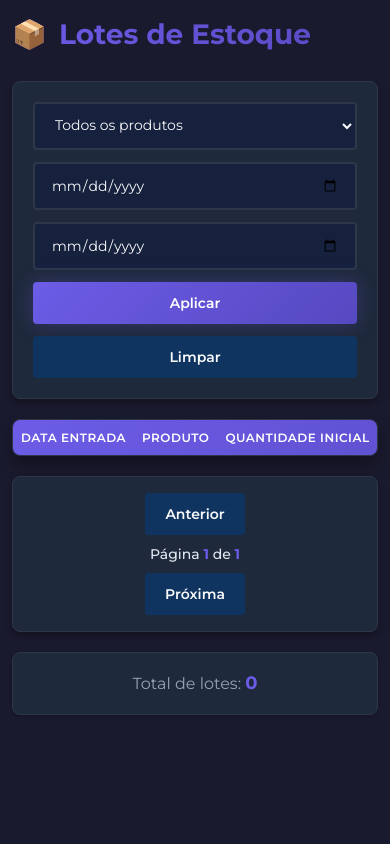
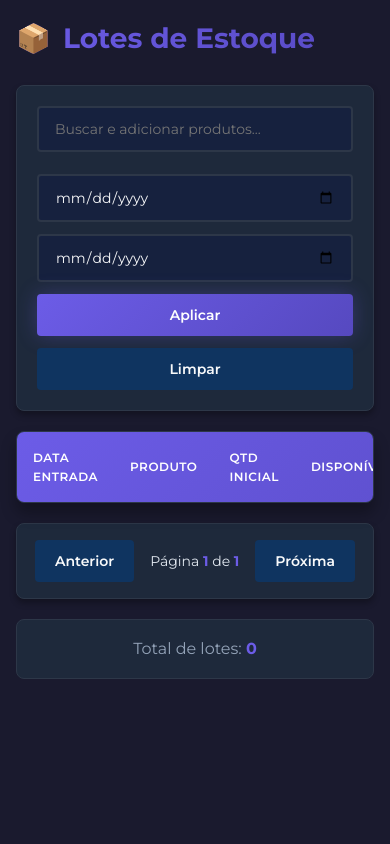
Before and after one commit to AlexSilva91/controle_de_estoque, a Flask app: template app/templates/lotes.html in a window 390 px wide. Run offline with Flask 3, Linux system fonts and the light colour scheme; the template is opened without the code that fills it, so the values that code supplies are empty; parts of the project's set-up code (start-up, migrations or seed data) failed here and were passed over.

Commit message:
adição de campo de busca nos lotes dos produtos

```diff
--- a/app/static/css/lotes.css
+++ b/app/static/css/lotes.css
@@ -121,23 +114,43 @@ h1::before {
       -webkit-text-fill-color: initial;
     }
 
-/* Filtros */
+    /* Filtros e Busca */
     .filters {
       background: var(--card-bg);
       border-radius: var(--border-radius);
       padding: var(--space-xl);
       margin-bottom: var(--space-xl);
       display: flex;
-  flex-wrap: wrap;
+      flex-direction: row;
+      flex-wrap: nowrap;
       gap: var(--space-md);
       box-shadow: var(--shadow-md);
       border: 1px solid var(--border-color);
+      align-items: flex-start;
     }
 
-.filters select,
+    .search-container {
+      position: relative;
+      flex: 2;
+      min-width: 0;
+    }
+
+    .date-filters {
+      display: flex;
+      flex-direction: row;
+      gap: var(--space-md);
+      flex: 1.5;
+    }
+
+    .action-buttons {
+      display: flex;
+      flex-direction: row;
+      gap: var(--space-md);
+    }
+
+    #search-input,
     .filters input[type="date"] {
-  flex: 1;
-  min-width: 200px;
+      width: 100%;
       padding: var(--space-md) var(--space-lg);
       background: var(--bg-secondary);
       border: 2px solid var(--border-color);
@@ -148,17 +161,105 @@ h1::before {
       transition: all 0.3s ease;
     }
 
-.filters select:hover,
+    #search-input:hover,
     .filters input[type="date"]:hover {
       border-color: var(--primary-light);
       background: var(--bg-tertiary);
     }
 
-.filters select:focus,
+    #search-input:focus,
     .filters input[type="date"]:focus {
       outline: none;
       border-color: var(--primary-color);
       box-shadow: 0 0 0 3px rgba(108, 92, 231, 0.1);
+    }
+
+    .search-results {
+      position: absolute;
+      top: 100%;
+      left: 0;
+      right: 0;
+      background: var(--bg-tertiary);
+      border: 1px solid var(--border-color);
+      border-top: none;
+      border-radius: 0 0 var(--border-radius-sm) var(--border-radius-sm);
+      max-height: 250px;
+      overflow-y: auto;
+      z-index: 1000;
+      display: none;
+      box-shadow: var(--shadow-lg);
+    }
+
+    .search-item {
+      padding: var(--space-md) var(--space-lg);
+      cursor: pointer;
+      border-bottom: 1px solid var(--border-color);
+      transition: background 0.2s;
+    }
+
+    .search-item:hover {
+      background-color: var(--card-hover);
+    }
+
+    .search-item .item-nome {
+      font-weight: var(--font-weight-semibold);
+      display: block;
+      color: var(--primary-light);
+    }
+
+    .search-item .item-info {
+      font-size: var(--font-size-xs);
+      color: var(--text-muted);
+    }
+
+    /* Container de Badges de Produtos Selecionados */
+    #selected-products-container {
+      display: flex;
+      flex-direction: row;
+      flex-wrap: wrap;
+      gap: 8px;
+      margin-top: 10px;
+    }
+
+    .selected-product-badge {
+      display: inline-flex;
+      align-items: center;
+      background: var(--bg-tertiary);
+      padding: 6px 12px;
+      border-radius: 20px;
+      font-size: var(--font-size-xs);
+      border: 1px solid var(--primary-color);
+      color: var(--text-secondary);
+      animation: badgeIn 0.3s ease-out;
+      white-space: nowrap;
+    }
+
+    @keyframes badgeIn {
+      from { opacity: 0; transform: scale(0.8); }
+      to { opacity: 1; transform: scale(1); }
+    }
+
+    .selected-product-badge strong {
+      color: var(--primary-light);
+      margin-right: 8px;
+    }
+
+    .selected-product-badge button {
+      background: none;
+      border: none;
+      color: var(--danger-color);
+      cursor: pointer;
+      font-weight: bold;
+      font-size: 1.1rem;
+      display: flex;
+      align-items: center;
+      justify-content: center;
+      padding: 0;
+      line-height: 1;
+    }
+
+    .selected-product-badge button:hover {
+      color: var(--accent-color);
     }
 
     /* Botões */
@@ -175,33 +276,7 @@ h1::before {
       color: var(--text-primary);
       position: relative;
       overflow: hidden;
-}
-
-.btn::before {
-  content: '';
-  position: absolute;
-  top: 50%;
-  left: 50%;
-  width: 0;
-  height: 0;
-  border-radius: 50%;
-  background: rgba(255, 255, 255, 0.1);
-  transform: translate(-50%, -50%);
-  transition: width 0.6s, height 0.6s;
-}
-
-.btn:hover::before {
-  width: 300px;
-  height: 300px;
-}
-
-.btn:hover {
-  transform: translateY(-2px);
-  box-shadow: var(--shadow-md);
-}
-
-.btn:active {
-  transform: translateY(0);
+      white-space: nowrap;
     }
 
     .btn.primary {
@@ -233,6 +302,7 @@ h1::before {
       box-shadow: var(--shadow-lg);
       border: 1px solid var(--border-color);
       margin-bottom: var(--space-xl);
+      position: relative;
     }
 
     #tabela {
@@ -244,9 +314,6 @@ h1::before {
     #tabela thead {
       background: var(--gradient-primary);
       color: var(--text-light);
-  position: sticky;
-  top: 0;
-  z-index: 10;
     }
 
     #tabela th {
@@ -300,7 +368,6 @@ h1::before {
     .pagination span {
       font-size: var(--font-size-sm);
       color: var(--text-secondary);
-  font-weight: var(--font-weight-medium);
     }
 
     .pagination span span {
@@ -316,96 +382,43 @@ h1::before {
       border-radius: var(--border-radius);
       font-size: var(--font-size-md);
       color: var(--text-muted);
-  box-shadow: var(--shadow-sm);
       border: 1px solid var(--border-color);
     }
 
     .meta span {
       color: var(--primary-color);
       font-weight: var(--font-weight-bold);
-  font-size: var(--font-size-lg);
     }
 
-/* Responsividade */
-@media (max-width: 768px) {
-  body {
-    padding: var(--space-md);
+    /* Loading Overlay */
+    .loading-overlay {
+      position: absolute;
+      top: 0; left: 0; right: 0; bottom: 0;
+      background: rgba(26, 26, 46, 0.7);
+      display: none;
+      justify-content: center;
+      align-items: center;
+      z-index: 100;
     }
 
-  .filters {
-    flex-direction: column;
+    .spinner {
+      width: 40px;
+      height: 40px;
+      border: 4px solid var(--primary-light);
+      border-top: 4px solid transparent;
+      border-radius: 50%;
+      animation: spin 1s linear infinite;
     }
 
-  .filters select,
-  .filters input[type="date"],
-  .filters .btn {
-    width: 100%;
-    min-width: auto;
+    @keyframes spin { to { transform: rotate(360deg); } }
+
+    /* Responsividade */
+    @media (max-width: 1024px) {
+      .filters { flex-direction: column; align-items: stretch; }
+      .date-filters, .action-buttons, .search-container { width: 100%; }
     }
 
-  .table-wrapper {
-    overflow-x: auto;
+    @media (max-width: 600px) {
+      .date-filters, .action-buttons, #selected-products-container { flex-direction: column; }
+      .selected-product-badge { width: 100%; justify-content: space-between; }
     }
-
-  #tabela {
-    font-size: var(--font-size-xs);
-  }
-
-  #tabela th,
-  #tabela td {
-    padding: var(--space-sm);
-    white-space: nowrap;
-  }
-
-  .pagination {
-    flex-direction: column;
-    gap: var(--space-sm);
-  }
-}
-
-/* Loading state */
-@keyframes pulse {
-  0%, 100% {
-    opacity: 1;
-  }
-  50% {
-    opacity: 0.5;
-  }
-}
-
-.loading tbody tr {
-  animation: pulse 1.5s ease-in-out infinite;
-}
-
-/* Empty state */
-.empty-state {
-  text-align: center;
-  padding: var(--space-xxl);
-  color: var(--text-muted);
-}
-
-.empty-state::before {
-  content: "📭";
-  font-size: 64px;
-  display: block;
-  margin-bottom: var(--space-lg);
-}
-
-/* Scrollbar customizada */
-.table-wrapper::-webkit-scrollbar {
-  height: 8px;
-}
-
-.table-wrapper::-webkit-scrollbar-track {
-  background: var(--bg-secondary);
-  border-radius: var(--border-radius-sm);
-}
-
-.table-wrapper::-webkit-scrollbar-thumb {
-  background: var(--primary-color);
-  border-radius: var(--border-radius-sm);
-}
-
-.table-wrapper::-webkit-scrollbar-thumb:hover {
-  background: var(--primary-light);
-}
--- a/app/static/js/lotes.js
+++ b/app/static/js/lotes.js
@@ -1,134 +1,190 @@
-document.addEventListener('DOMContentLoaded', () => {
-  const tabela = document.querySelector('#tabela tbody');
-  const totalEl = document.getElementById('total');
-  const produtoEl = document.getElementById('produto');
-  const dataInicioEl = document.getElementById('data_inicio');
-  const dataFimEl = document.getElementById('data_fim');
-  const btnAplicar = document.getElementById('btnAplicar');
-  const btnLimpar = document.getElementById('btnLimpar');
-  const prevPageBtn = document.getElementById('prevPage');
-  const nextPageBtn = document.getElementById('nextPage');
-  const paginaAtualEl = document.getElementById('paginaAtual');
-  const totalPaginasEl = document.getElementById('totalPaginas');
+    const API_BASE_URL = '/admin';
+    let paginaAtual = 1;
+    let debounceTimer;
+    let produtosSelecionados = [];
 
-  let paginaAtual = 1;
-  let totalPaginas = 1;
+    document.addEventListener('DOMContentLoaded', function() {
+        configurarBuscaRealTime();
+        configurarFiltros();
+        carregarLotes();
+    });
 
-  function parseNumber(str) {
-    if (!str) return 0;
-    return parseFloat(str.replace(',', '.')) || 0;
+    function configurarBuscaRealTime() {
+        const searchInput = document.getElementById('search-input');
+        const searchResults = document.getElementById('search-results');
+
+        searchInput.addEventListener('input', function() {
+            const query = this.value.trim();
+            clearTimeout(debounceTimer);
+            if (query.length < 2) { searchResults.style.display = 'none'; return; }
+
+            debounceTimer = setTimeout(() => {
+                fetch(`${API_BASE_URL}/produtos?search=${encodeURIComponent(query)}`)
+                    .then(res => res.json())
+                    .then(data => {
+                        if (data.success && data.produtos.length > 0) {
+                            exibirResultadosBusca(data.produtos);
+                        } else {
+                            searchResults.innerHTML = '<div class="search-item">Nenhum produto encontrado</div>';
+                            searchResults.style.display = 'block';
+                        }
+                    })
+                    .catch(err => console.error('Erro na busca:', err));
+            }, 300);
+        });
+
+        document.addEventListener('click', (e) => {
+            if (!searchInput.contains(e.target) && !searchResults.contains(e.target)) searchResults.style.display = 'none';
+        });
     }
 
-  async function fetchLotes(pagina = 1) {
-    let params = new URLSearchParams();
-    params.append('pagina', pagina);
-
-    if (produtoEl.value) {
-      params.append('produto_id', produtoEl.value);
+    function exibirResultadosBusca(produtos) {
+        const searchResults = document.getElementById('search-results');
+        searchResults.innerHTML = '';
+        produtos.forEach(produto => {
+            const jaSelecionado = produtosSelecionados.some(p => p.id === produto.id);
+            const div = document.createElement('div');
+            div.className = 'search-item';
+            div.style.opacity = jaSelecionado ? '0.5' : '1';
+            div.innerHTML = `<span class="item-nome">${produto.nome} ${jaSelecionado ? '(Adicionado)' : ''}</span><span class="item-info">${produto.tipo}</span>`;
+            if (!jaSelecionado) div.onclick = () => adicionarProduto(produto);
+            searchResults.appendChild(div);
+        });
+        searchResults.style.display = 'block';
     }
 
-    // Adiciona horário ao enviar data_inicio
-    if (dataInicioEl.value) {
-      const dataInicio = dataInicioEl.value + ' 00:00:00';
-      params.append('data_inicio', dataInicio);
-      console.log('Data início enviada:', dataInicio);
+    function adicionarProduto(produto) {
+        produtosSelecionados.push(produto);
+        renderizarBadges();
+        document.getElementById('search-input').value = '';
+        document.getElementById('search-results').style.display = 'none';
+        paginaAtual = 1;
+        carregarLotes();
     }
 
-    // Adiciona horário ao enviar data_fim
-    if (dataFimEl.value) {
-      const dataFim = dataFimEl.value + ' 23:59:59';
-      params.append('data_fim', dataFim);
-      console.log('Data fim enviada:', dataFim);
+    function removerProduto(id) {
+        produtosSelecionados = produtosSelecionados.filter(p => p.id !== id);
+        renderizarBadges();
+        paginaAtual = 1;
+        carregarLotes();
     }
 
+    function renderizarBadges() {
+        const container = document.getElementById('selected-products-container');
+        container.innerHTML = '';
+        produtosSelecionados.forEach(p => {
+            const badge = document.createElement('div');
+            badge.className = 'selected-product-badge';
+            badge.innerHTML = `<strong>${p.nome}</strong><button onclick="removerProduto(${p.id})">&times;</button>`;
+            container.appendChild(badge);
+        });
+    }
+
+    function configurarFiltros() {
+        document.getElementById('btnAplicar').onclick = () => { paginaAtual = 1; carregarLotes(); };
+        document.getElementById('btnLimpar').onclick = () => {
+            produtosSelecionados = []; renderizarBadges();
+            document.getElementById('data_inicio').value = '';
+            document.getElementById('data_fim').value = '';
+            paginaAtual = 1; carregarLotes();
+        };
+        document.getElementById('prevPage').onclick = () => { if (paginaAtual > 1) { paginaAtual--; carregarLotes(); } };
+        document.getElementById('nextPage').onclick = () => {
+            const total = parseInt(document.getElementById('totalPaginas').textContent);
+            if (paginaAtual < total) { paginaAtual++; carregarLotes(); }
+        };
+    }
+
+    // FUNÇÃO DE BUSCA PARALELA (SIMULANDO MULTITHREADING)
+    async function carregarLotes() {
+        const dataInicioInput = document.getElementById('data_inicio').value;
+        const dataFimInput = document.getElementById('data_fim').value;
+        const loading = document.getElementById('loading');
+
+        loading.style.display = 'flex';
+
         try {
-      const url = '/admin/api/lotes?' + params.toString();
-      console.log('URL requisitada:', url);
+            let allLotes = [];
+            let totalLotesCount = 0;
+            let maxPaginas = 1;
 
-      const response = await fetch(url);
-      const data = await response.json();
+            // REMOVA a conversão UTC e envie com horários
+            let dataInicio = dataInicioInput ? `${dataInicioInput} 00:00:00` : '';
+            let dataFim = dataFimInput ? `${dataFimInput} 23:59:59` : '';
 
-      console.log('Dados recebidos da API:', data);
+            // Se não houver produtos selecionados, busca todos
+            if (produtosSelecionados.length === 0) {
+                const res = await fetch(`${API_BASE_URL}/api/lotes?pagina=${paginaAtual}&data_inicio=${dataInicio}&data_fim=${dataFim}`);
+                const data = await res.json();
+                allLotes = data.lotes;
+                totalLotesCount = data.paginacao.total_lotes;
+                maxPaginas = data.paginacao.total_paginas;
+            } else {
+                // BUSCA SIMULTÂNEA (PARALELA) PARA CADA PRODUTO
+                const promises = produtosSelecionados.map(p =>
+                    fetch(`${API_BASE_URL}/api/lotes?produto_id=${p.id}&pagina=${paginaAtual}&data_inicio=${dataInicio}&data_fim=${dataFim}`)
+                    .then(r => r.json())
+                );
 
-      const lotesArray = Array.isArray(data.lotes) ? data.lotes : [];
-      renderLotes(lotesArray);
+                const results = await Promise.all(promises);
 
-      // Atualiza paginação
-      paginaAtual = data.paginacao?.pagina_atual || 1;
-      totalPaginas = data.paginacao?.total_paginas || 1;
-      paginaAtualEl.textContent = paginaAtual;
-      totalPaginasEl.textContent = totalPaginas;
+                // Unifica os resultados de todas as buscas
+                results.forEach(data => {
+                    if (data.lotes) allLotes = allLotes.concat(data.lotes);
+                    totalLotesCount += data.paginacao.total_lotes;
+                    if (data.paginacao.total_paginas > maxPaginas) maxPaginas = data.paginacao.total_paginas;
+                });
 
-      prevPageBtn.disabled = paginaAtual <= 1;
-      nextPageBtn.disabled = paginaAtual >= totalPaginas;
+                // Ordena por data de entrada (mais recente primeiro)
+                allLotes.sort((a, b) => new Date(b.data_entrada) - new Date(a.data_entrada));
+            }
 
+            renderizarTabela(allLotes);
+            atualizarPaginacao({
+                pagina_atual: paginaAtual,
+                total_paginas: maxPaginas,
+                total_lotes: totalLotesCount,
+                tem_anterior: paginaAtual > 1,
+                tem_proxima: paginaAtual < maxPaginas
+            });
         } catch (err) {
-      console.error('Erro ao buscar lotes:', err);
+            console.error('Erro ao carregar lotes:', err);
+        } finally {
+            loading.style.display = 'none';
         }
     }
 
-  function renderLotes(lotes) {
-    tabela.innerHTML = '';
-
-    if (lotes.length === 0) {
-      tabela.innerHTML = `
-        <tr>
-          <td colspan="7" class="empty-state">
-            Nenhum lote encontrado com os filtros aplicados
-          </td>
-        </tr>
+    function renderizarTabela(lotes) {
+        const tbody = document.querySelector('#tabela tbody');
+        tbody.innerHTML = lotes.length === 0 ? '<tr><td colspan="7" style="text-align:center; padding: 40px;">Nenhum lote encontrado</td></tr>' : '';
+        lotes.forEach(lote => {
+            const tr = document.createElement('tr');
+            tr.innerHTML = `
+                <td>${formatarData(lote.data_entrada)}</td>
+                <td>${lote.produto_nome || 'N/A'}</td>
+                <td>${formatarNumero(lote.quantidade_inicial)}</td>
+                <td>${formatarNumero(lote.quantidade_disponivel)}</td>
+                <td>R$ ${formatarNumero(lote.valor_unitario_compra)}</td>
+                <td><span class="badge ${lote.status}">${lote.status}</span></td>
+                <td>${lote.observacao || ''}</td>
             `;
-      totalEl.textContent = '0';
-      return;
+            tbody.appendChild(tr);
+        });
     }
 
-    lotes.forEach(lote => {
-      const quantidade_inicial = parseNumber(lote.quantidade_inicial);
-      const quantidade_disponivel = parseNumber(lote.quantidade_disponivel);
-      const valor_unitario = parseNumber(lote.valor_unitario_compra);
-
-      // Formata a data com hora
-      const dataEntrada = new Date(lote.data_entrada);
-      const dataFormatada = dataEntrada.toLocaleDateString('pt-BR') + ' ' +
-                            dataEntrada.toLocaleTimeString('pt-BR', { hour: '2-digit', minute: '2-digit' });
-
-      // Badge de status colorido
-      const statusBadge = lote.status === 'ativo'
-        ? '<span style="color: var(--success-color); font-weight: 600;">✓ Ativo</span>'
-        : '<span style="color: var(--text-muted); font-weight: 600;">✗ Inativo</span>';
-
-      const tr = document.createElement('tr');
-      tr.innerHTML = `
-        <td>${dataFormatada}</td>
-        <td style="font-weight: 500;">${lote.produto_nome || '—'}</td>
-        <td>${quantidade_inicial.toFixed(2)}</td>
-        <td><strong style="color: var(--secondary-color);">${quantidade_disponivel.toFixed(2)}</strong></td>
-        <td style="color: var(--warning-color);">R$ ${valor_unitario.toFixed(2)}</td>
-        <td>${statusBadge}</td>
-        <td style="color: var(--text-muted); font-style: italic;">${lote.observacao || '—'}</td>
-      `;
-      tabela.appendChild(tr);
-    });
-    totalEl.textContent = lotes.length;
+    function atualizarPaginacao(pag) {
+        document.getElementById('paginaAtual').textContent = pag.pagina_atual;
+        document.getElementById('totalPaginas').textContent = pag.total_paginas;
+        document.getElementById('total').textContent = pag.total_lotes;
+        document.getElementById('prevPage').disabled = !pag.tem_anterior;
+        document.getElementById('nextPage').disabled = !pag.tem_proxima;
     }
 
-  btnAplicar.addEventListener('click', () => fetchLotes(1));
+    function formatarData(iso) {
+        const d = new Date(iso);
+        return d.toLocaleDateString('pt-BR') + ' ' + d.toLocaleTimeString('pt-BR', {hour:'2-digit', minute:'2-digit'});
+    }
 
-  btnLimpar.addEventListener('click', () => {
-    produtoEl.value = '';
-    dataInicioEl.value = '';
-    dataFimEl.value = '';
-    fetchLotes(1);
-  });
-
-  prevPageBtn.addEventListener('click', () => {
-    if (paginaAtual > 1) fetchLotes(paginaAtual - 1);
-  });
-
-  nextPageBtn.addEventListener('click', () => {
-    if (paginaAtual < totalPaginas) fetchLotes(paginaAtual + 1);
-  });
-
-  // Carrega dados iniciais
-  fetchLotes(1);
-});
+    function formatarNumero(v) {
+        return (parseFloat(v) || 0).toLocaleString('pt-BR', { minimumFractionDigits: 2, maximumFractionDigits: 2 });
+    }
--- a/app/templates/lotes.html
+++ b/app/templates/lotes.html
@@ -5,39 +5,43 @@
   <meta name="viewport" content="width=device-width,initial-scale=1">
   <title>Lotes de Estoque</title>
   <link rel="icon" href="{{ url_for('static', filename='assets/logo1.ico') }}" type="image/x-icon">
-  <link rel="stylesheet" href="{{ url_for('static', filename='css/lotes.css') }}">
   <link rel="preconnect" href="https://fonts.googleapis.com">
   <link href="https://fonts.googleapis.com/css2?family=Montserrat:wght@300;400;500;600;700&display=swap" rel="stylesheet">
+  <link rel="stylesheet" href="{{ url_for('static', filename='css/lotes.css') }}">
 </head>
 <body>
   <main class="container">
     <h1>Lotes de Estoque</h1>
 
     <div class="filters">
-      <select id="produto">
-        <option value="">Todos os produtos</option>
-        {% for produto in produtos %}
-        <option value="{{ produto.id }}">{{ produto.nome }}</option>
-        {% endfor %}
-      </select>
+      <div class="search-container">
+        <input type="text" id="search-input" placeholder="Buscar e adicionar produtos..." autocomplete="off">
+        <div id="search-results" class="search-results"></div>
+        <div id="selected-products-container"></div>
+      </div>
 
-      <input type="date" id="data_inicio">
-      <input type="date" id="data_fim">
+      <div class="date-filters">
+        <input type="date" id="data_inicio">
+        <input type="date" id="data_fim">
+      </div>
 
-      <button id="btnAplicar" class="btn primary">Aplicar</button>
-      <button id="btnLimpar" class="btn">Limpar</button>
+      <div class="action-buttons">
+        <button id="btnAplicar" class="btn primary">Aplicar</button>
+        <button id="btnLimpar" class="btn">Limpar</button>
+      </div>
     </div>
 
     <div class="table-wrapper">
+      <div id="loading" class="loading-overlay"><div class="spinner"></div></div>
       <table id="tabela">
         <thead>
           <tr>
             <th>Data Entrada</th>
             <th>Produto</th>
-            <th>Quantidade Inicial</th>
+            <th>Qtd Inicial</th>
             <th>Disponível</th>
             <th>Valor Unit.</th>
-            <th>Ativo</th>
+            <th>Status</th>
             <th>Observação</th>
           </tr>
         </thead>
```
Also changed, not shown: other parts of app/static/css/lotes.css (+17 -30 lines). Lines whose indentation alone changed are shown as unchanged.
